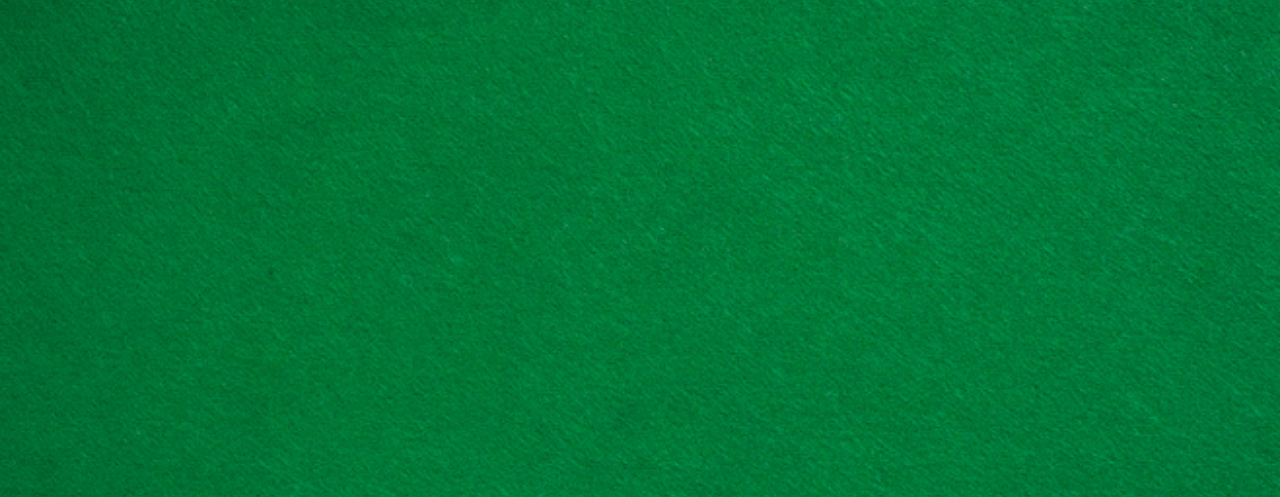
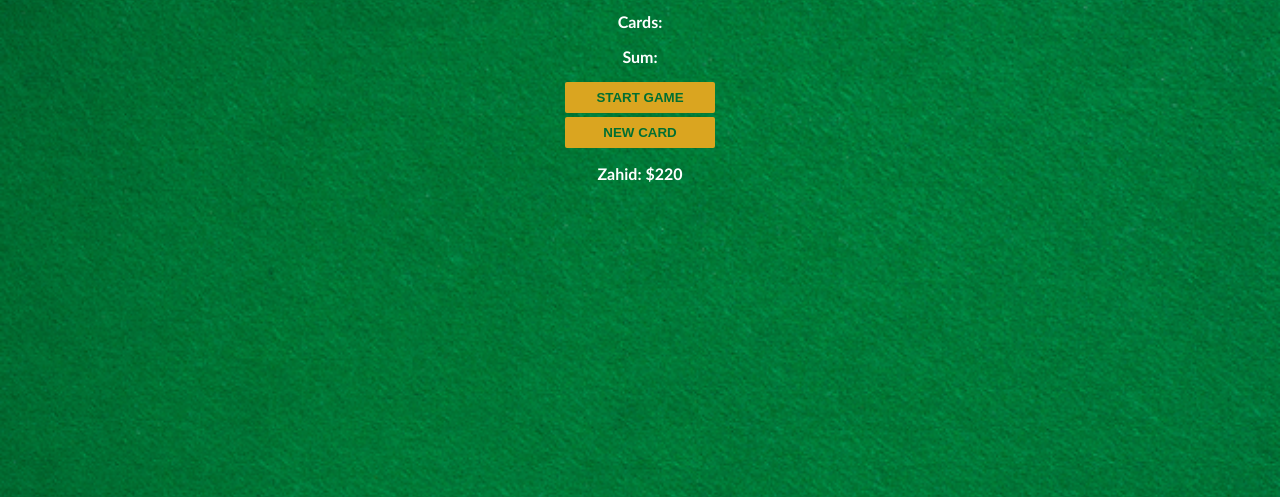
Before and after one commit to zahidulhaquer/Build-a-Blackjack-Game, a plain HTML site: page index.html in a window 1280 px wide. Shown: the part 303-800 px from the top of the page. Drawn offline with Linux system fonts and the light colour scheme.

Commit message:
100% completed 10-09-2025

```diff
--- a/styles.css
+++ b/styles.css
@@ -7,6 +7,7 @@ body {
     background-size: cover;
     color: white;
     font-weight: bold;
+    margin-top: 220px;
 }
 
 h1 {
```
